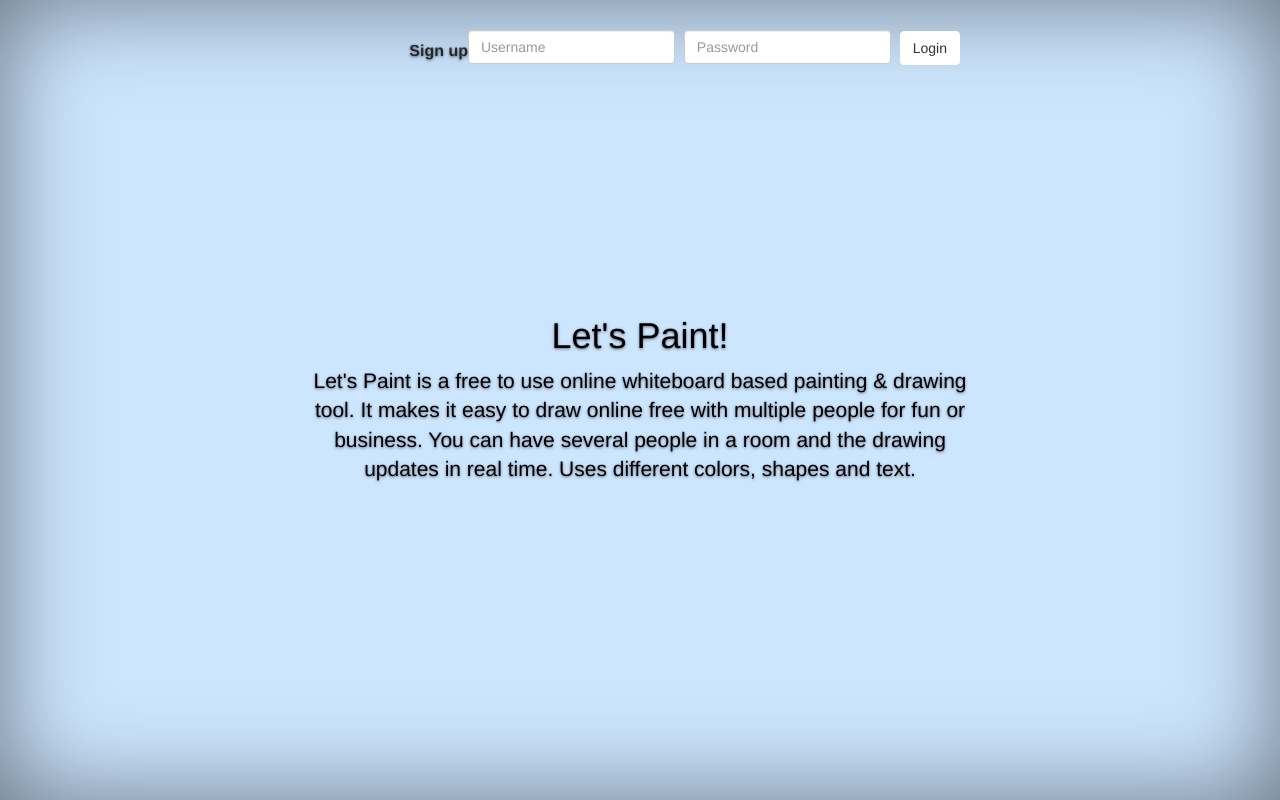
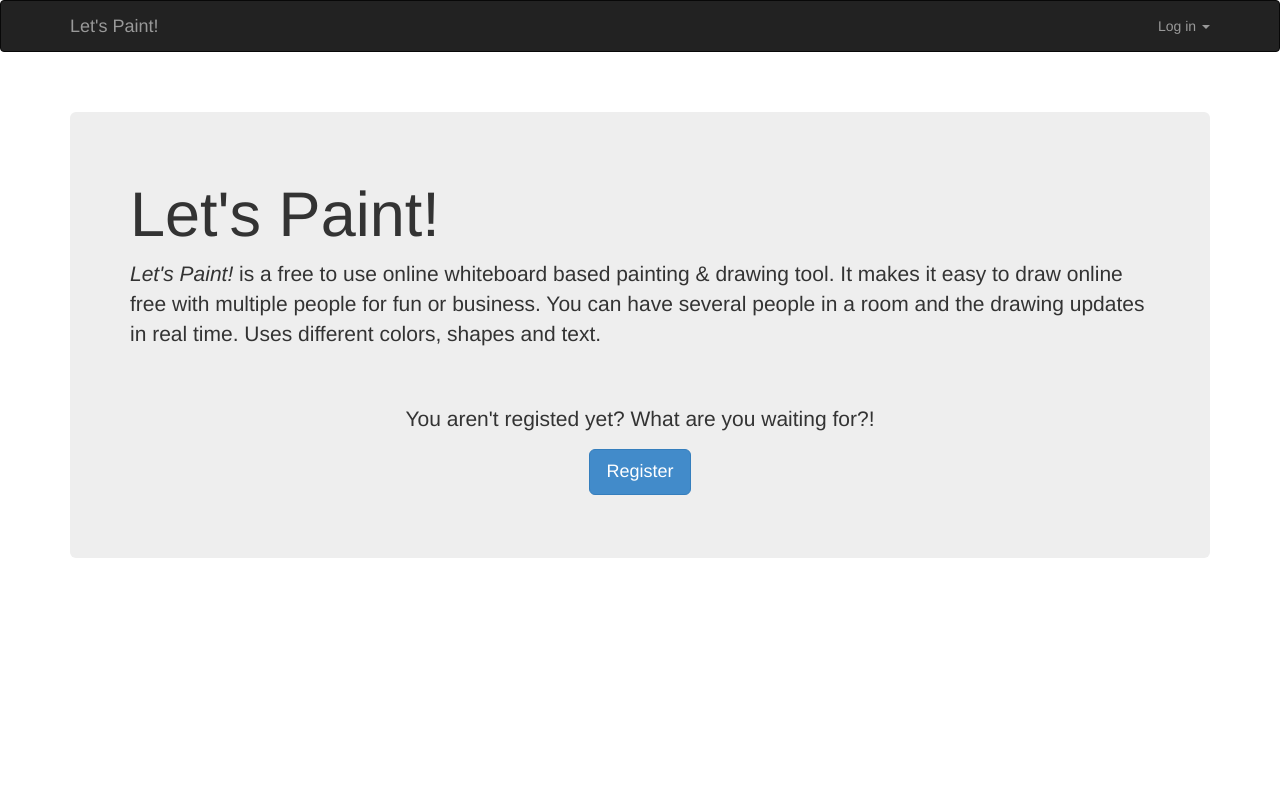
Before and after one commit to HugoSousa/FEUP-SDIS_letspaint, a PHP site: page /pages/home.php in a window 1280 px wide. Run offline with PHP 8.4, Linux system fonts and the light colour scheme; some libraries are stand-ins or nearby versions.

Commit message:
Restyling of pages.

```diff
--- a/sdis/pages/home.php
+++ b/sdis/pages/home.php
@@ -5,8 +5,6 @@
     <meta charset="utf-8">
     <meta http-equiv="X-UA-Compatible" content="IE=edge">
     <meta name="viewport" content="width=device-width, initial-scale=1">
-    <meta name="description" content="">
-    <meta name="author" content="">
     <link rel="shortcut icon" href="../../assets/ico/favicon.ico">
 
     <title>Let's Paint</title>
@@ -14,57 +12,43 @@
     <!-- Bootstrap core CSS -->
     <link href="../css/bootstrap.min.css" rel="stylesheet">
 
-    <!-- Custom styles for this template -->
-    <link href="../css/cover.css" rel="stylesheet">
-
-    <!-- Just for debugging purposes. Don't actually copy this line! -->
-    <!--[if lt IE 9]><script src="../../assets/js/ie8-responsive-file-warning.js"></script><![endif]-->
-
-    <!-- HTML5 shim and Respond.js IE8 support of HTML5 elements and media queries -->
-    <!--[if lt IE 9]>
-      <script src="https://oss.maxcdn.com/libs/html5shiv/3.7.0/html5shiv.js"></script>
-      <script src="https://oss.maxcdn.com/libs/respond.js/1.4.2/respond.min.js"></script>
-    <![endif]-->
     <script src="https://ajax.googleapis.com/ajax/libs/jquery/1.11.0/jquery.min.js"></script>
 
   </head>
 
   <body>
+    <div class="navbar navbar-inverse">
 
-    <div class="site-wrapper">
-
-      <div class="site-wrapper-inner">
-
-        <div class="cover-container">
-
-          <div class="masthead">
-            <div class="inner">
-             <ul class="nav masthead-nav">
-              <form class="nav masthead-nav" action="../actions/login.php" method="POST">
-                <li><input name="username" type="text" class="form-control" placeholder="Username"></li>
-                <li><input name="password" type="password" class="form-control" placeholder="Password"></li>
-                <li><button type="submit" class="btn btn-default">Login</button></li>
+      <div class="container">
+        <a href="" class="navbar-brand">Let's Paint!</a>
+        <ul class="nav navbar-nav navbar-right">
+          <li class="dropdown">
+            <a class="dropdown-toggle" data-toggle="dropdown" href="#">Log in <b class="caret"></b></a>
+            <div class="dropdown-menu" style="padding: 15px; width:200px">
+              <form class="form" action="../actions/login.php" method="post">
+                <input name="username" type="text" placeholder="Username" size="30" style="margin-bottom: 15px;" class="form-control">
+                <input name="password" type="password" placeholder="Password" size="30" style="margin-bottom: 15px;" class="form-control"><br>
+                <input class="btn btn-primary" style="clear: left; width: 100%; height: 32px; font-size: 13px" type="submit" value="Sign In" />
               </form>
-                <li></li><li></li>
-                <li><a href="#">Sign up</a></li>
-              </ul>
             </div>
-          </div>
-
-          <div class="inner cover">
-            <h1 class="cover-heading">Let's Paint!</h1>
-            <p class="lead">Let's Paint is a free to use online whiteboard based painting & drawing tool. It makes it easy to draw online free with multiple people for fun or business. You can have several people in a room and the drawing updates in real time. Uses different colors, shapes and text.</p>
-
-          </div>
-
-          <div class="mastfoot">
-
-          </div>
-
-        </div>
-
+          </li>
       </div>
 
+    </div>
+
+    <br><br>
+
+    <div class="container">
+      <div class="jumbotron">
+        <h1>Let's Paint!</h1>
+        <p><i>Let's Paint!</i> is a free to use online whiteboard based painting & drawing tool.
+          It makes it easy to draw online free with multiple people for fun or business.
+          You can have several people in a room and the drawing updates in real time.
+          Uses different colors, shapes and text.</p>
+          <br><br>
+          <p style="text-align:center">You aren't registed yet? What are you waiting for?!</p>
+          <p style="text-align:center"><a class="btn btn-primary btn-lg" href="#">Register</a></p>
+      </div>
     </div>
 
     <!-- Bootstrap core JavaScript
```
Also changed, not shown: sdis/pages/gallery.php (+5 -3 lines), sdis/pages/user_page.php (+8 -7 lines).
